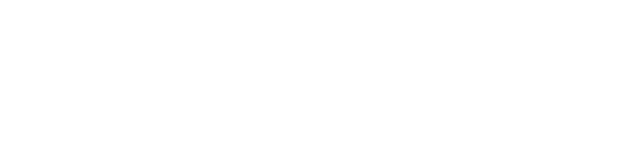
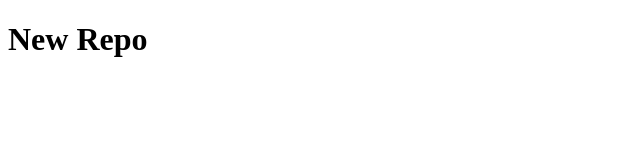
Before and after one commit to DylanMac96/Pull_request, a plain HTML site: page index.html in a window 1280 px wide. Shown: the whole page, without its empty margins (0-640 px from the left). Drawn offline with Linux system fonts and the light colour scheme.

Commit message:
Created a new h1 tag

```diff
--- a/index.html
+++ b/index.html
@@ -8,5 +8,9 @@
 </head>
 <body>
 
+    <h1>
+        New Repo
+    </h1>
+
 </body>
 </html>
```
